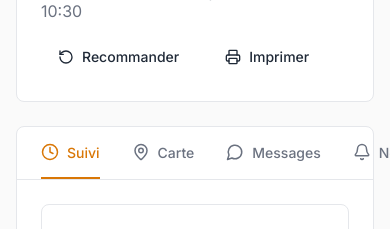
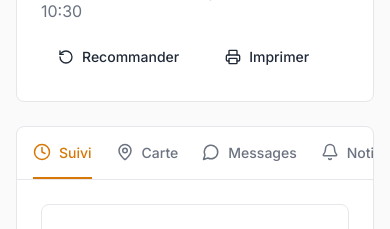
Before and after one commit to Joshua-Nzuzi/Alikin-Marketplace-Fullstack, a React (Vite) app in the folder frontend/: page /order-tracking in a window 390 px wide. Shown: the part 1720-1949 px from the top of the page. Built offline with nearby package versions, Linux system fonts and the light colour scheme.

Commit message:
fix : tabs navigation ON mobile

```diff
--- a/frontend/src/pages/order-tracking/index.jsx
+++ b/frontend/src/pages/order-tracking/index.jsx
@@ -448,14 +448,15 @@ const OrderTracking = () => {
                 {/* Tabs Navigation */}
 <div className="bg-card border border-border rounded-lg">
   <div className="border-b border-border">
-                    <nav className="flex space-x-8 px-6">
+    <nav className="flex gap-6 px-4 sm:px-6 overflow-x-auto whitespace-nowrap no-scrollbar">
       {tabs?.map((tab) => (
         <button
           key={tab?.key}
           onClick={() => setActiveTab(tab?.key)}
-                          className={`flex items-center space-x-2 py-4 border-b-2 font-medium text-sm transition-smooth ${
+          className={`flex items-center gap-2 py-4 border-b-2 font-medium text-sm flex-shrink-0 transition-smooth ${
             activeTab === tab?.key
-                              ? 'border-primary text-primary' :'border-transparent text-muted-foreground hover:text-foreground'
+              ? 'border-primary text-primary'
+              : 'border-transparent text-muted-foreground hover:text-foreground'
           }`}
         >
           <Icon name={tab?.icon} size={18} />
@@ -491,6 +492,7 @@ const OrderTracking = () => {
     )}
   </div>
 </div>
+
               </div>
             ) : (
               <div className="bg-card border border-border rounded-lg p-12 text-center">
```
Also changed, not shown: 7 other files (tests, documents, lock files or other folders). Lines whose indentation alone changed are shown as unchanged.
